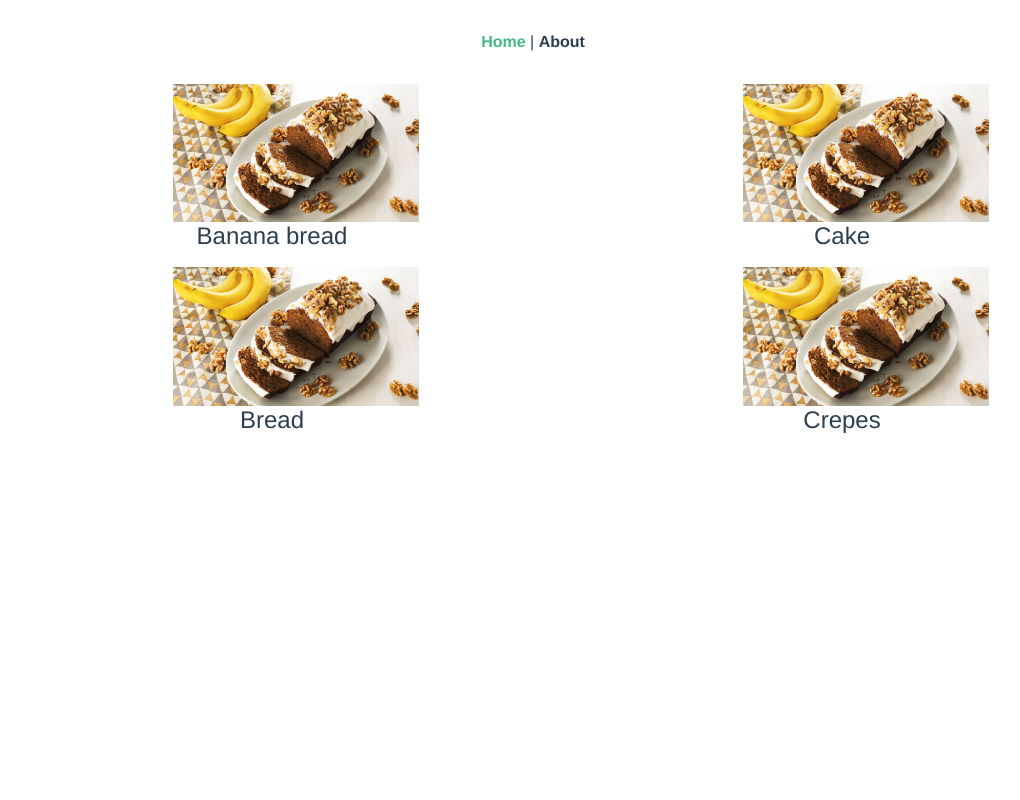
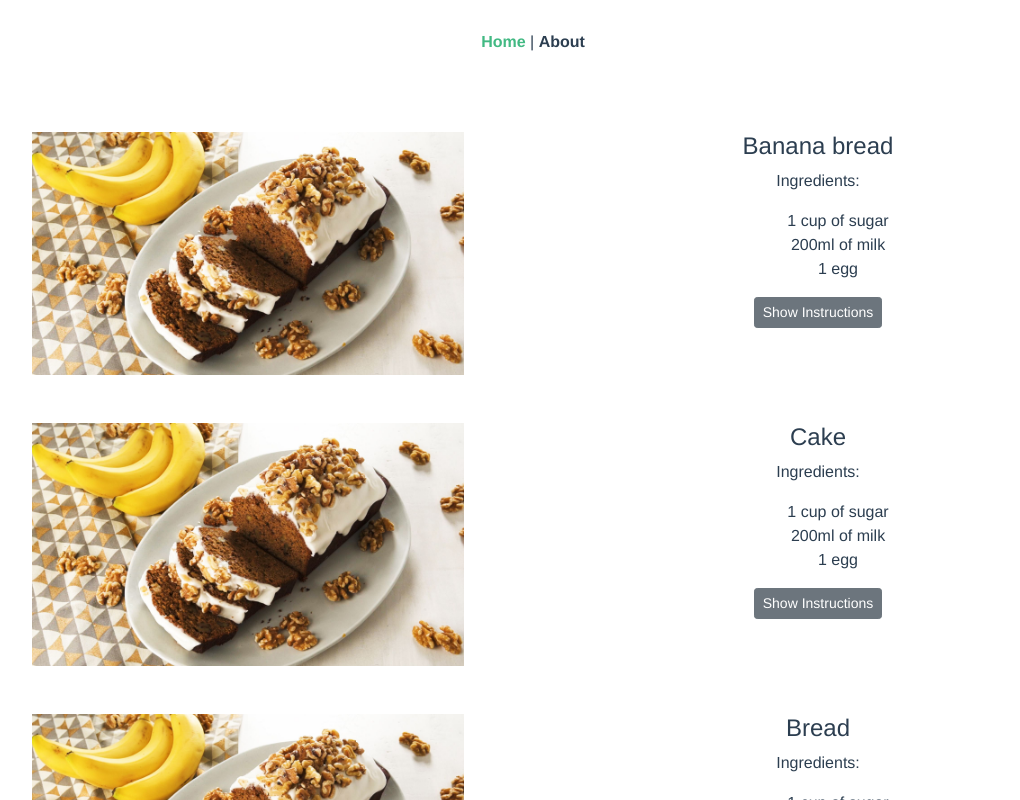
Before and after one commit to adriana-lazurca/vue-tasty, a Vue app: page / in a window 1280 px wide. Shown: the top 800 px of the page, without its empty margins (107-1127 px from the left). Built offline with nearby package versions, Linux system fonts and the light colour scheme.

Commit message:
add recipe description

```diff
--- a/src/components/Recipe.vue
+++ b/src/components/Recipe.vue
@@ -1,10 +1,29 @@
 <template>
-  <div class="recipe-item ml-5">
-    <img class="recipe-item__image ml-5" :src="image.source" :alt="image.alt" />
-    <h4>{{ name }}</h4>
-    <ul>
-    </ul>
-  </div>
+  <b-row class="mt-5">
+    <b-col cols="6" class="recipe-item">
+      <img class="recipe-item__image" :src="image.source" :alt="image.alt" />
+    </b-col>
+    <b-col cols="6">
+      <h4>{{ name }}</h4>
+      <p>Ingredients:</p>
+      <ul>
+        <li
+          v-for="(ingredient, index) in ingredients"
+          :key="`ingredient-${index}`"
+        >
+          {{ ingredient }}
+        </li>
+      </ul>
+      <div>
+        <b-button size="sm" @click="toggle">
+          {{ show ? "Hide" : "Show" }} Instructions
+        </b-button>
+        <b-alert v-model="show" class="mt-3" dismissible @dismissed="dismissed">
+          {{ instructions }}
+        </b-alert>
+      </div>
+    </b-col>
+  </b-row>
 </template>
 
 <script>
@@ -20,10 +39,26 @@ export default {
       type: String,
       required: true
     },
-    ingredients:{
+    ingredients: {
       type: Array,
       required: true
     },
+    instructions: {
+      type: String,
+      required: true
+    }
+  },
+
+  data() {
+    return {
+      show: false
+    };
+  },
+
+  methods: {
+    toggle() {
+      this.show = !this.show;
+    }
   }
 };
 </script>
@@ -32,11 +67,15 @@ export default {
 <style scoped lang="scss">
 .recipe-item {
   //width: 50%;
-  text-align: center;
+  // text-align: center;
   //display: flex;
 }
 
 .recipe-item__image {
-  max-width: 50%;
+  max-width: 80%;
+}
+
+ul {
+  list-style-type: none;
 }
 </style>
--- a/src/views/Home.vue
+++ b/src/views/Home.vue
@@ -1,14 +1,13 @@
 <template>
   <b-container>
-    <b-row class="">
-      <b-col cols="6" v-for="recipe in recipes" :key="recipe.name">
-        <Recipe
-          :image="recipe.image"
-          :name="recipe.name"
-          :ingredients="recipe.ingredients"
-        />
-      </b-col>
-    </b-row>
+    <Recipe
+      v-for="recipe in recipes"
+      :key="recipe.name"
+      :image="recipe.image"
+      :name="recipe.name"
+      :ingredients="recipe.ingredients"
+      :instructions="recipe.instructions"
+    />
   </b-container>
 </template>
 
@@ -33,7 +32,9 @@ export default {
             source: "/images/bananaBread.png",
             alt: "Banana bread"
           },
-          ingredients: ["1 cup of sugar", "200ml of milk", "1 egg"]
+          ingredients: ["1 cup of sugar", "200ml of milk", "1 egg"],
+          instructions:
+            "Cover and store banana bread at room temperature for 2 days or in the refrigerator for up to 1 week. Banana bread tastes best on day 2 after the flavors have settled together. See post above for freezing instructions."
         },
         {
           name: "Cake",
@@ -41,7 +42,9 @@ export default {
             source: "/images/bananaBread.png",
             alt: "Banana bread"
           },
-          ingredients: ["1 cup of sugar", "200ml of milk", "1 egg"]
+          ingredients: ["1 cup of sugar", "200ml of milk", "1 egg"],
+          instructions:
+            "Cover and store banana bread at room temperature for 2 days or in the refrigerator for up to 1 week. Banana bread tastes best on day 2 after the flavors have settled together. See post above for freezing instructions."
         },
         {
           name: "Bread",
@@ -49,7 +52,9 @@ export default {
             source: "/images/bananaBread.png",
             alt: "Banana bread"
           },
-          ingredients: ["1 cup of sugar", "200ml of milk", "1 egg"]
+          ingredients: ["1 cup of sugar", "200ml of milk", "1 egg"],
+          instructions:
+            "Cover and store banana bread at room temperature for 2 days or in the refrigerator for up to 1 week. Banana bread tastes best on day 2 after the flavors have settled together. See post above for freezing instructions."
         },
         {
           name: "Crepes",
@@ -57,7 +62,9 @@ export default {
             source: "/images/bananaBread.png",
             alt: "Banana bread"
           },
-          ingredients: ["1 cup of sugar", "200ml of milk", "1 egg"]
+          ingredients: ["1 cup of sugar", "200ml of milk", "1 egg"],
+          instructions:
+            "Cover and store banana bread at room temperature for 2 days or in the refrigerator for up to 1 week. Banana bread tastes best on day 2 after the flavors have settled together. See post above for freezing instructions."
         }
       ]
     };
```
